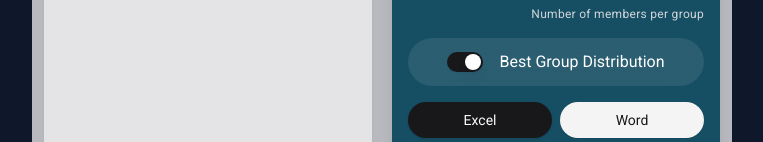
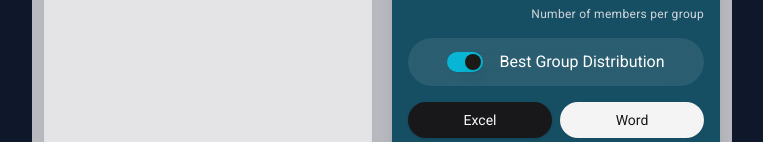
Before and after one commit to thepapisogram/groupify, a Next.js app: page / in a window 1280 px wide. Shown: the part 326-468 px from the top of the page, without its empty margins (258-1021 px from the left). Built offline with nearby package versions, Linux system fonts and the light colour scheme; a web font is replaced by a local one.

Commit message:
Updated Switch Colors

```diff
--- a/app/page.tsx
+++ b/app/page.tsx
@@ -234,8 +234,10 @@ export default function Home() {
         <div className="grid bg-zinc-200 dark:bg-stone-900 bg-opacity-10 backdrop-blur-lg gap-1 px-4 py-3 rounded-full">
           <div className="flex items-center justify-center space-x-4">
             <Switch
+              className="data-[state=checked]:bg-cyan-500 data-[state=unchecked]:bg-black"
               id="best-distribution"
               checked={bestDistribution}
+              data-thumb="bg-stone-900"
               onCheckedChange={setBestDistribution}
             />
             <Bgd val={bestDistribution} />
--- a/components/ui/switch.tsx
+++ b/components/ui/switch.tsx
@@ -7,8 +7,8 @@ import { cn } from "@/lib/utils"
 
 const Switch = React.forwardRef<
   React.ElementRef<typeof SwitchPrimitives.Root>,
-  React.ComponentPropsWithoutRef<typeof SwitchPrimitives.Root>
->(({ className, ...props }, ref) => (
+  React.ComponentPropsWithoutRef<typeof SwitchPrimitives.Root> & { 'data-thumb'?: string }
+>(({ className, 'data-thumb': dataThumb, ...props }, ref) => (
   <SwitchPrimitives.Root
     className={cn(
       "peer inline-flex h-5 w-9 shrink-0 cursor-pointer items-center rounded-full border-2 border-transparent shadow-sm transition-colors focus-visible:outline-none focus-visible:ring-2 focus-visible:ring-ring focus-visible:ring-offset-2 focus-visible:ring-offset-background disabled:cursor-not-allowed disabled:opacity-50 data-[state=checked]:bg-primary data-[state=unchecked]:bg-input",
@@ -19,7 +19,8 @@ const Switch = React.forwardRef<
   >
     <SwitchPrimitives.Thumb
       className={cn(
-        "pointer-events-none block h-4 w-4 rounded-full bg-background shadow-lg ring-0 transition-transform data-[state=checked]:translate-x-4 data-[state=unchecked]:translate-x-0"
+        "pointer-events-none block h-4 w-4 rounded-full bg-background shadow-lg ring-0 transition-transform data-[state=checked]:translate-x-4 data-[state=unchecked]:translate-x-0",
+        dataThumb
       )}
     />
   </SwitchPrimitives.Root>
```
